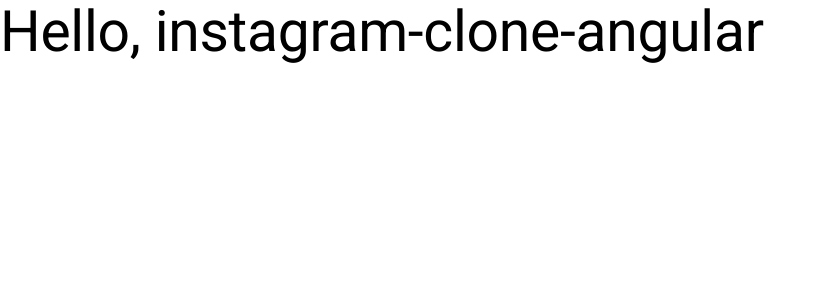
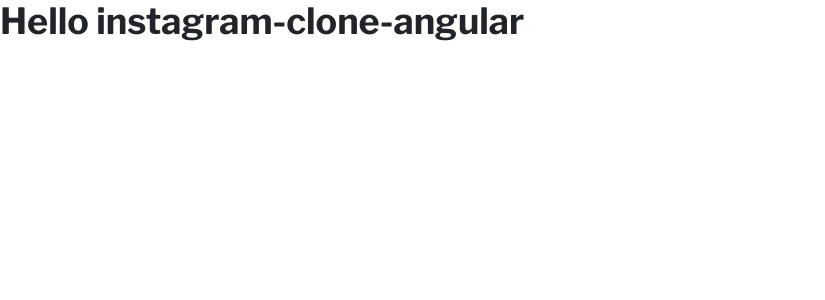
Before and after one commit to amt-richard-dadzie/instagram-clone-angular, an Angular app: page / in a window 1280 px wide. Shown: the top 300 px of the page, without its empty margins (0-825 px from the left). Built offline with nearby package versions, Linux system fonts and the light colour scheme.

Commit message:
style: add initial global styles

```diff
--- a/angular.json
+++ b/angular.json
@@ -39,7 +39,6 @@
               }
             ],
             "styles": [
-              "@angular/material/prebuilt-themes/azure-blue.css",
               "src/styles.scss"
             ],
             "scripts": []
--- a/src/app/app.component.html
+++ b/src/app/app.component.html
@@ -1,2 +1,2 @@
-<h1>Hello, {{title}}</h1>
+<h1 class="fs-f">Hello {{ title }}</h1>
 <router-outlet />
--- a/src/index.html
+++ b/src/index.html
@@ -9,7 +9,7 @@
   <link href="https://fonts.googleapis.com/css2?family=Roboto:wght@300;400;500&display=swap" rel="stylesheet">
   <link href="https://fonts.googleapis.com/icon?family=Material+Icons" rel="stylesheet">
 </head>
-<body class="mat-typography">
+<body>
   <app-root></app-root>
 </body>
 </html>
--- a/src/styles.scss
+++ b/src/styles.scss
@@ -1,10 +1,91 @@
-/* You can add global styles to this file, and also import other style files */
+// Custom Theming for Angular Material
+// For more information: https://material.angular.io/guide/theming
+@use "@angular/material" as mat;
+// Plus imports for other components in your app.
 
-html,
+// Include the common styles for Angular Material. We include this here so that you only
+// have to load a single css file for Angular Material in your app.
+// Be sure that you only ever include this mixin once!
+@include mat.core();
+
+// Define the theme object.
+$instagram-clone-angular-theme: mat.define-theme(
+  (
+    color: (
+      theme-type: light,
+      primary: mat.$azure-palette,
+      tertiary: mat.$blue-palette,
+    ),
+    density: (
+      scale: 0,
+    ),
+  )
+);
+
+// Include theme styles for core and each component used in your app.
+// Alternatively, you can import and @include the theme mixins for each component
+// that you are using.
+:root {
+  @include mat.all-component-themes($instagram-clone-angular-theme);
+}
+
+// Comment out the line below if you want to use the pre-defined typography utility classes.
+// For more information: https://material.angular.io/guide/typography#using-typography-styles-in-your-application.
+// @include mat.typography-hierarchy($instagram-clone-angular-theme);
+
+// Comment out the line below if you want to use the deprecated `color` inputs.
+// @include mat.color-variants-backwards-compatibility($instagram-clone-angular-theme);
+@import url("https://fonts.googleapis.com/css2?family=Libre+Franklin:ital,wght@0,100..900;1,100..900&display=swap");
+
+$font-family-base: "Libre Franklin", -apple-system, BlinkMacSystemFont, "Roboto",
+  "Droid Sans", "Helvetica", "Arial", sans-serif;
+$font-size-base: 1rem;
+$line-height-base: 1.5;
+$body-bg: #ffffff;
+$body-color: #212529;
+$fw-bold: 700;
+
+* {
+  margin: 0;
+  padding: 0;
+  box-sizing: border-box;
+}
+
 body {
+  font-family: $font-family-base;
+  font-size: $font-size-base;
+  line-height: $line-height-base;
+  background-color: $body-bg;
+  color: $body-color;
+  position: relative;
+}
+
+h1,
+h2,
+h3,
+h4,
+h5,
+h6 {
+  margin-top: 0;
+  font-family: inherit;
+  font-weight: 500;
+  line-height: 1.2;
+  color: inherit;
+}
+
+img {
+  display: block;
+  max-width: 100%;
   height: 100%;
 }
-body {
-  margin: 0;
-  font-family: Roboto, "Helvetica Neue", sans-serif;
+
+.fs-f {
+  font-size: clamp(1.3rem, 5vw, 2.25rem);
+  font-weight: $fw-bold;
 }
+.fs-250 {
+  font-size: clamp(1rem, 2.5vw, 1.2rem);
+}
+.fs-200 {
+  font-size: clamp(1rem, 2vw, 1.025rem);
+}
```
